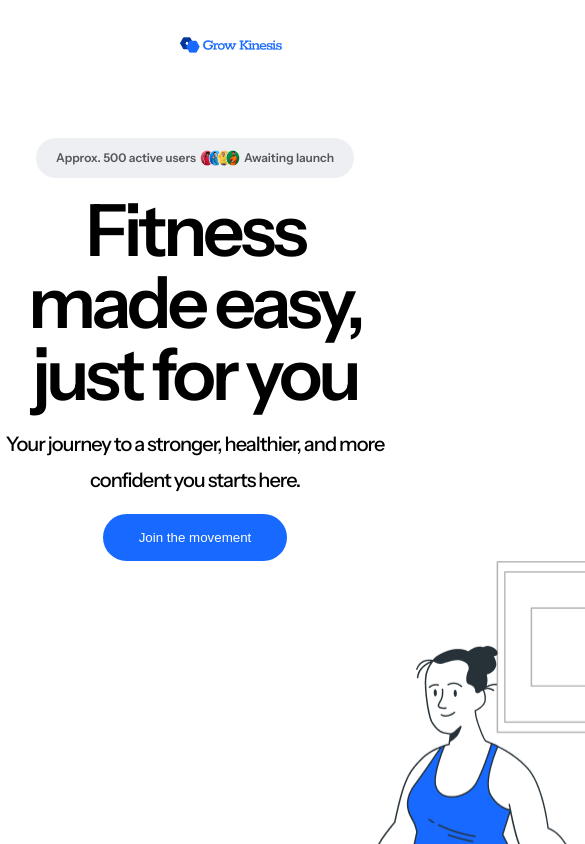
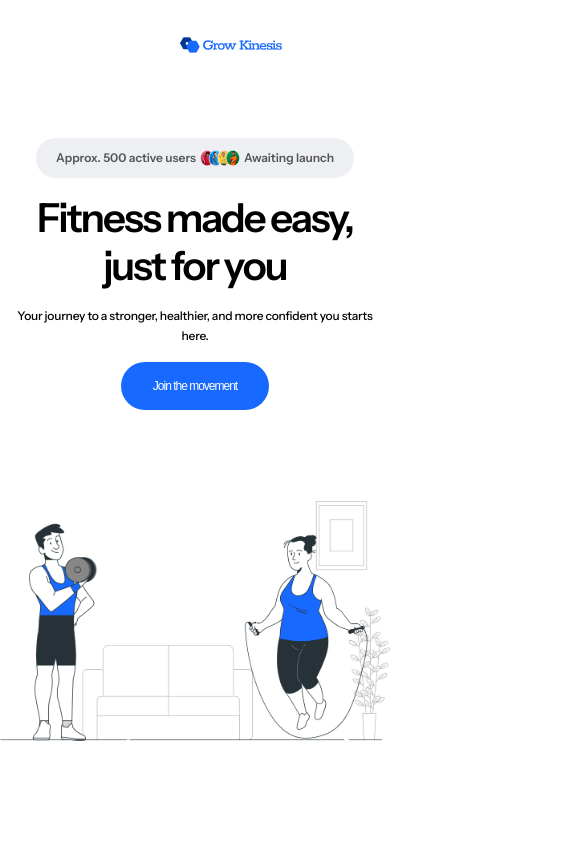
Before and after one commit to Meetkamal256/Grow-Kinesis, a Next.js app: page / in a window 390 px wide. Shown: the top 844 px of the page, 585 px wide, since content can reach past the window. Built offline with nearby package versions, Linux system fonts and the light colour scheme.

Commit message:
optimize hero section for mobile

```diff
--- a/app/_components/Button/Button.module.css
+++ b/app/_components/Button/Button.module.css
@@ -4,6 +4,9 @@
   color: #fff;
   border-radius: 80px;
   gap: 12px;
+  font-size: 20px;
+  line-height: 36px;
+  letter-spacing: -1px;
 }
 
 .buttonVariant {
@@ -13,3 +16,12 @@
   color: var(--blue-color);
   padding: 16px 36px 16px 36px;
 }
+
+@media screen and (max-width: 600px) {
+  .button {
+    padding: 16px 32px 16px 32px;
+    font-size: 12px;
+    line-height: 16px;
+    letter-spacing: -0.2;
+  }
+}
--- a/app/_components/section/HeroSection/HeroSection.module.css
+++ b/app/_components/section/HeroSection/HeroSection.module.css
@@ -16,9 +16,33 @@
 }
 
 .heroParagraph {
-    font-size: 20px;
-    font-weight: 500;
-    line-height: 36px;
-    letter-spacing: -1px;
-    margin-bottom: 16px;
+  font-size: 20px;
+  font-weight: 500;
+  line-height: 36px;
+  letter-spacing: -1px;
+  margin-bottom: 16px;
 }
+
+@media screen and (max-width: 600px) {
+  .heroText {
+    font-weight: 600;
+    font-size: 40px;
+    letter-spacing: -2px;
+    line-height: 48px;
+  }
+
+  .heroParagraph {
+    font-size: 12px;
+    line-height: 20px;
+    letter-spacing: -0.2px;
+    text-align: center;
+  }
+
+  .heroImg {
+    width: 390px;
+    height: 390px;
+    /* height: auto; */
+    object-fit: contain;
+    margin-top: 16px;
+  }
+}
--- a/app/_components/section/HeroSection/HeroSection.tsx
+++ b/app/_components/section/HeroSection/HeroSection.tsx
@@ -7,7 +7,7 @@ const Hero = () => {
   return (
     <section>
       <WaitListBadge />
-      <div className={styles.heroContainer}>
+      <div className={`container ${styles.heroContainer}`}>
         <h1 className={styles.heroText}>Fitness made easy, just for you</h1>
         <p className={styles.heroParagraph}>
           Your journey to a stronger, healthier, and more confident you starts
@@ -19,6 +19,7 @@ const Hero = () => {
           alt="hero-img"
           width={972}
           height={598}
+          className={styles.heroImg}
         />
       </div>
     </section>
--- a/app/globals.css
+++ b/app/globals.css
@@ -36,3 +36,9 @@ a {
 .container {
   margin-inline: 64px;
 }
+
+@media screen and (max-width: 600px) {
+  .container {
+    margin-inline: 16px;
+  }
+}
```
